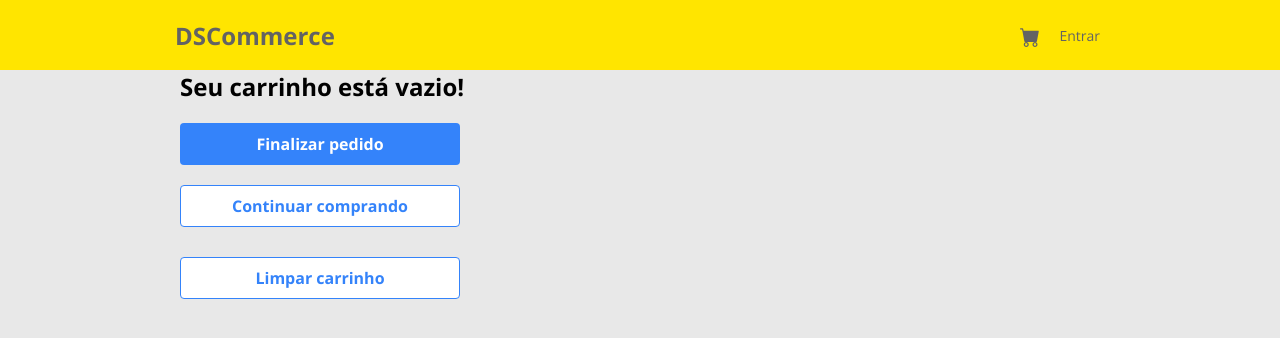
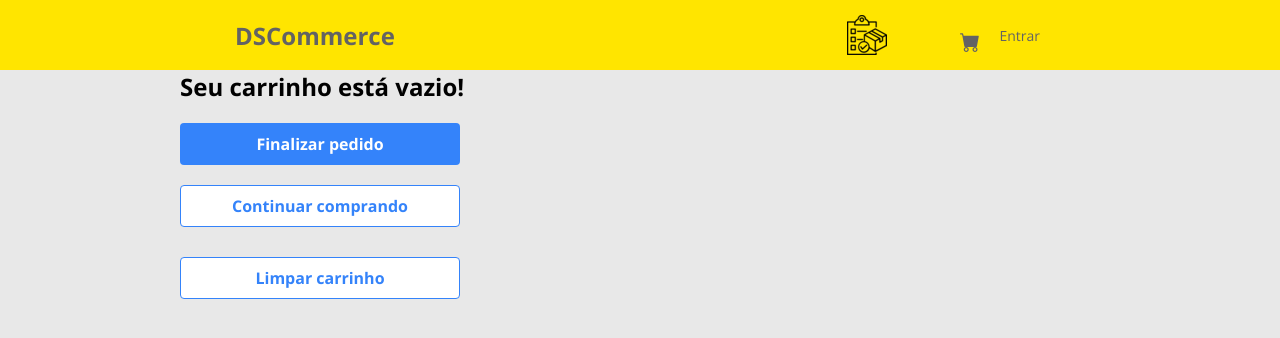
Before and after one commit to JonasRF/DSCommerce-Frontend, a React (Vite) app: page /cart in a window 1280 px wide. Shown: the top 338 px of the page. Built offline with nearby package versions, Linux system fonts and the light colour scheme.

Commit message:
Creating component ListOrder by User

```diff
--- a/src/App.tsx
+++ b/src/App.tsx
@@ -22,6 +22,7 @@ import RecoveryPassword from "./routes/ClientHome/RecoveryPassword";
 import Confirmation from "./routes/ClientHome/Confirmation";
 import ProductListing from "./routes/ClientHome/Admin/ProductListing";
 import ProductForm from "./routes/ClientHome/Admin/ProductForm";
+import ListOrder from "./components/ListOrder";
 
 export default function App() {
 
@@ -46,6 +47,7 @@ export default function App() {
           <Route path="/" element={<ClientHome />}>
             <Route index element={<Catalog />} />
             <Route path="catalog" element={<Catalog />} />
+            <Route path="list-orders" element={<ListOrder />} />
             <Route path="product-details/:productId" element={<ProductDetails />} />
             <Route path="cart" element={<Cart />} />
             <Route path="login" element={<Login />} />
--- a/src/components/CartIcon/index.tsx
+++ b/src/components/CartIcon/index.tsx
@@ -10,10 +10,7 @@ export default function CartIcon() {
     return (
         <>
             <img src={cartIcon} alt="Carrinho de compras" />
-            {
-                contextCartCount > 0 &&
-                <div className='dsc-cart-count'>{contextCartCount}</div>
-            }
+
         </>
     );
 }
--- a/src/components/HeaderClient/index.tsx
+++ b/src/components/HeaderClient/index.tsx
@@ -2,6 +2,7 @@ import { Link } from "react-router-dom";
 import "./styles.css";
 import CartIcon from "../CartIcon";
 import iconAdmin from "../../assets/Admin.svg";
+import iconListOrder from "../../assets/755802.png"
 import * as authService from "../../services/auth-service";
 import { useContext } from "react";
 import { ContextToken } from "../../utils/context-token";
@@ -16,6 +17,11 @@ export default function HeaderClient() {
       <nav className="dsc-container">
         <Link to="/">
           <h1>DSCommerce</h1>
+        </Link>
+        <Link to="/list-orders">
+        <div className="dsc-List-orders">
+          <img  src={iconListOrder} alt="icone de carrinho de compras" />
+        </div>
         </Link>
         <div className="dsc-navbar-right">
           {
--- /dev/null
+++ b/src/components/ListOrder/index.tsx
@@ -0,0 +1,7 @@
+export default function ListOrder() {
+  return (
+    <div>
+      <h1>ListOrder</h1>
+    </div>
+  );
+}
--- a/src/index.css
+++ b/src/index.css
@@ -164,7 +164,15 @@ nav a {
     margin: 5px 20px 0 2px;
     display: flex;
     align-items: center;
+    padding: 10px 0 0 0;
+  }
 
+  .dsc-List-orders {
+    display: flex;
+    justify-content: left;
+    align-items: center;
+    margin-left: 400px;
+    padding-left: 0 30px 0 0;
   }
 
   .dsc-menu-inicio {
@@ -201,7 +209,7 @@ nav h1 {
   width: 100%;
   max-width: 960px;
   margin: 0 auto;
-
+  padding: 0 60px;
 }
 
 .dsc-card {
```
Also changed, not shown: src/assets/755802.png (added), src/assets/icone-do-carrinho-de-compras(2).svg (added), src/components/HeaderClient/styles.css (line endings or trailing spaces).
